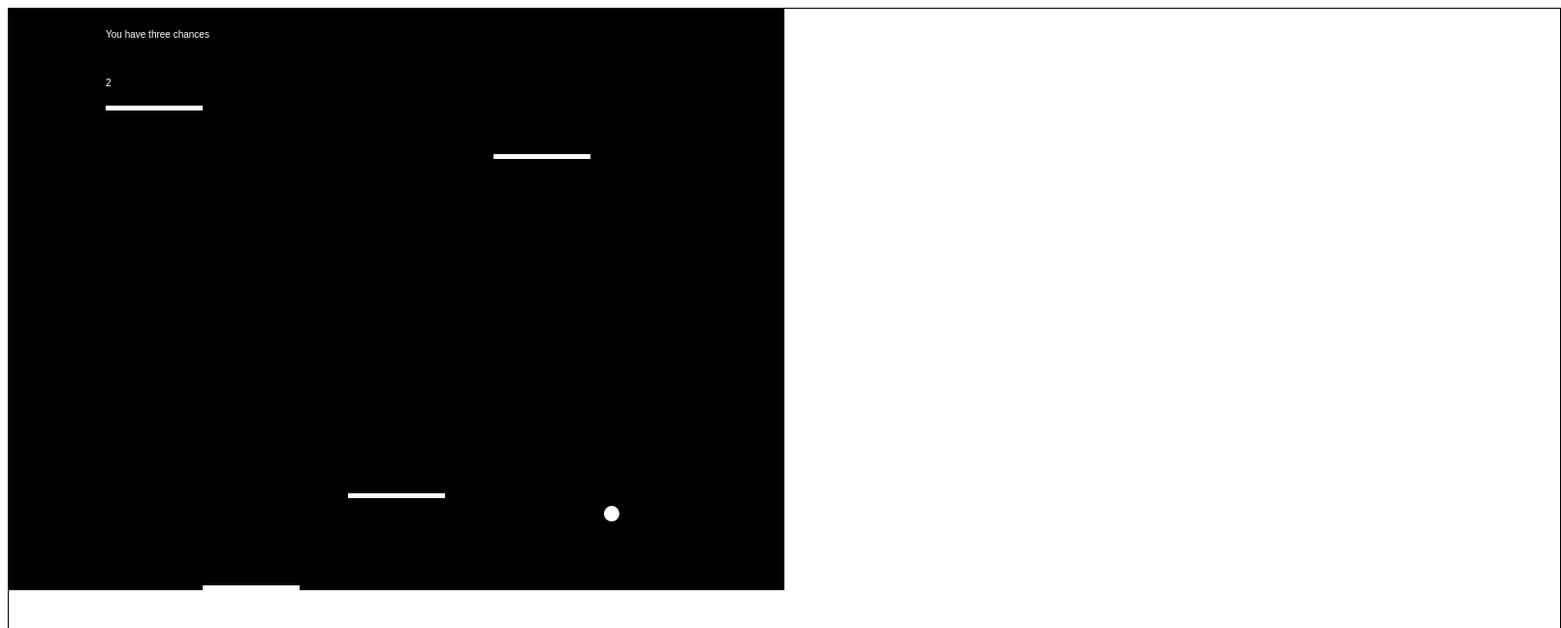
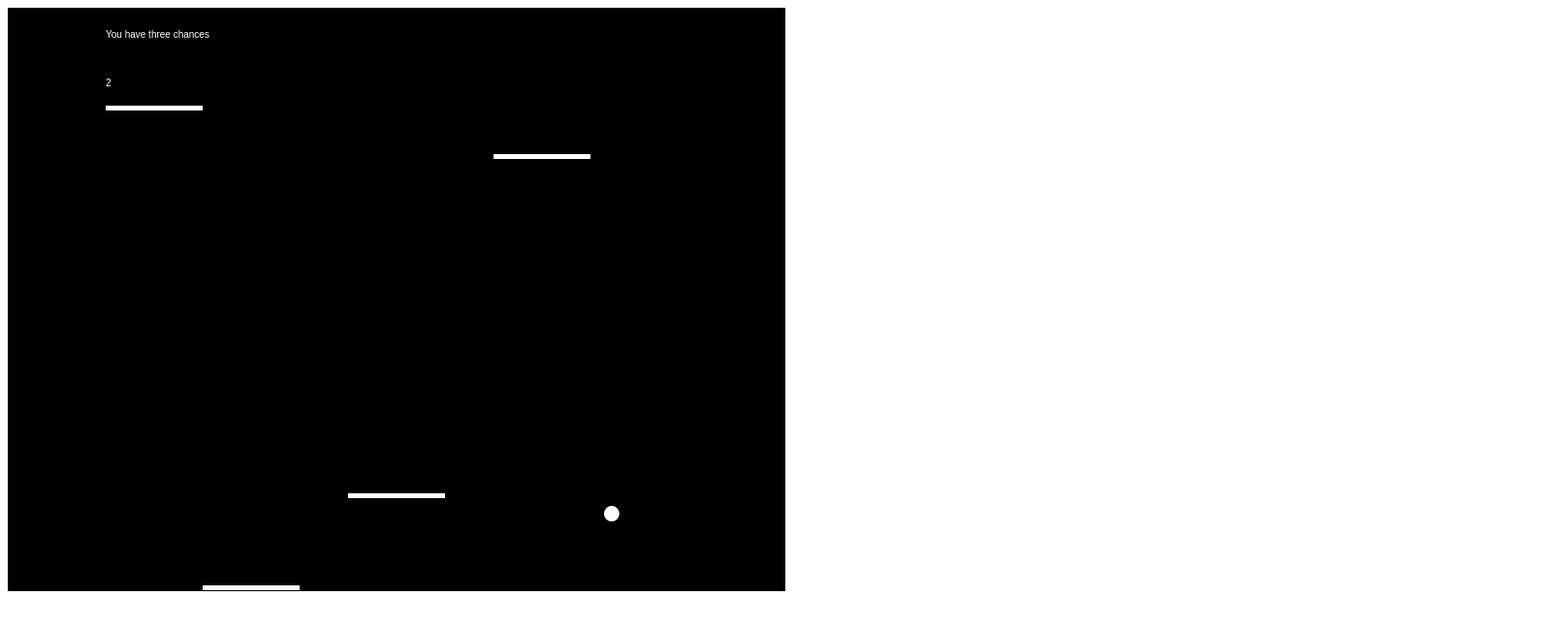
Before and after one commit to Metrying/Letsgameaway.com, a plain HTML site: page Bouncing ball.html in a window 1280 px wide. Shown: the top 648 px of the page at 97% size, 1610 px wide, since content can reach past the window. Drawn offline with Linux system fonts and the light colour scheme.

Commit message:
Update Bouncing ball.html

```diff
--- a/Bouncing ball.html
+++ b/Bouncing ball.html
@@ -1,7 +1,7 @@
 <html>
 <body>
 
-<canvas id="myCanvas" width="1600" height="1200" style="border:1px solid #000000;">
+<canvas id="myCanvas" width="800" height="600" style="border:1px solid #000000;">
 </canvas>
 <script>
 var x=95;var y=50;var canvas;var ctx;var speed=13;var speedy =13; var pad1=200;
```
